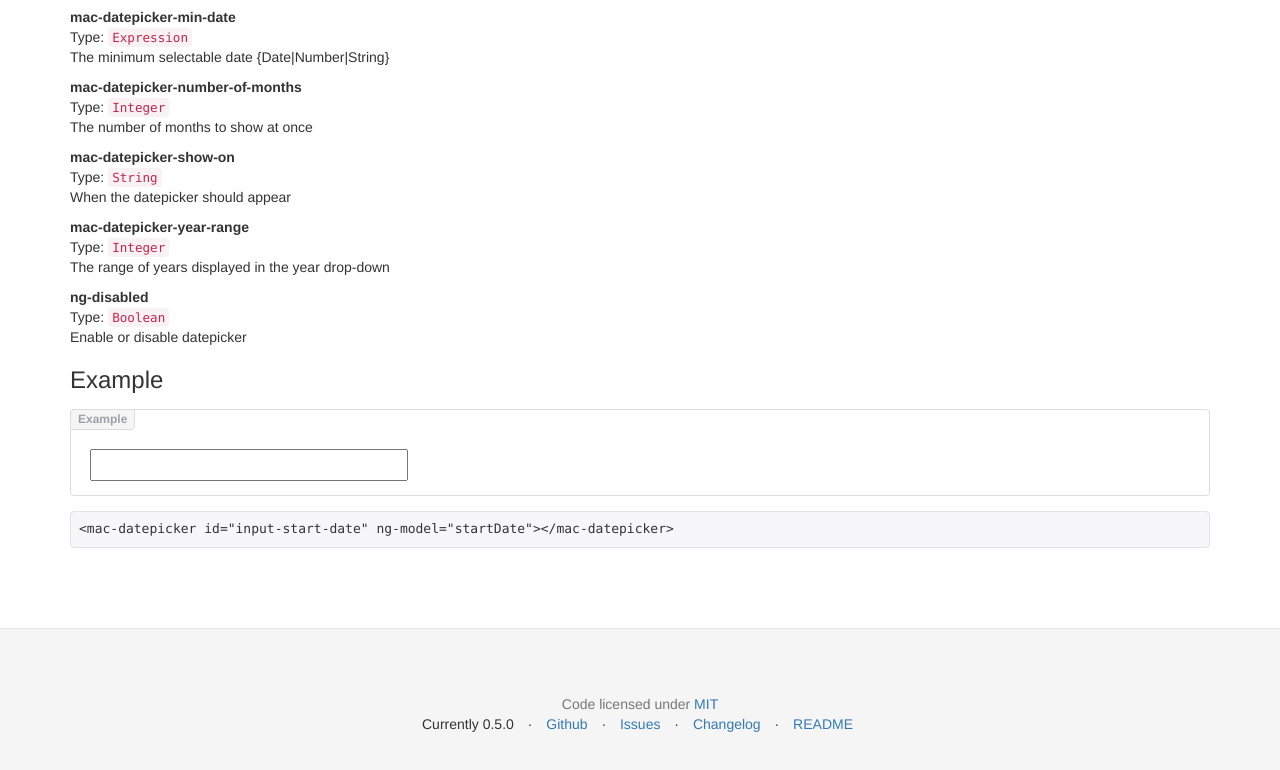
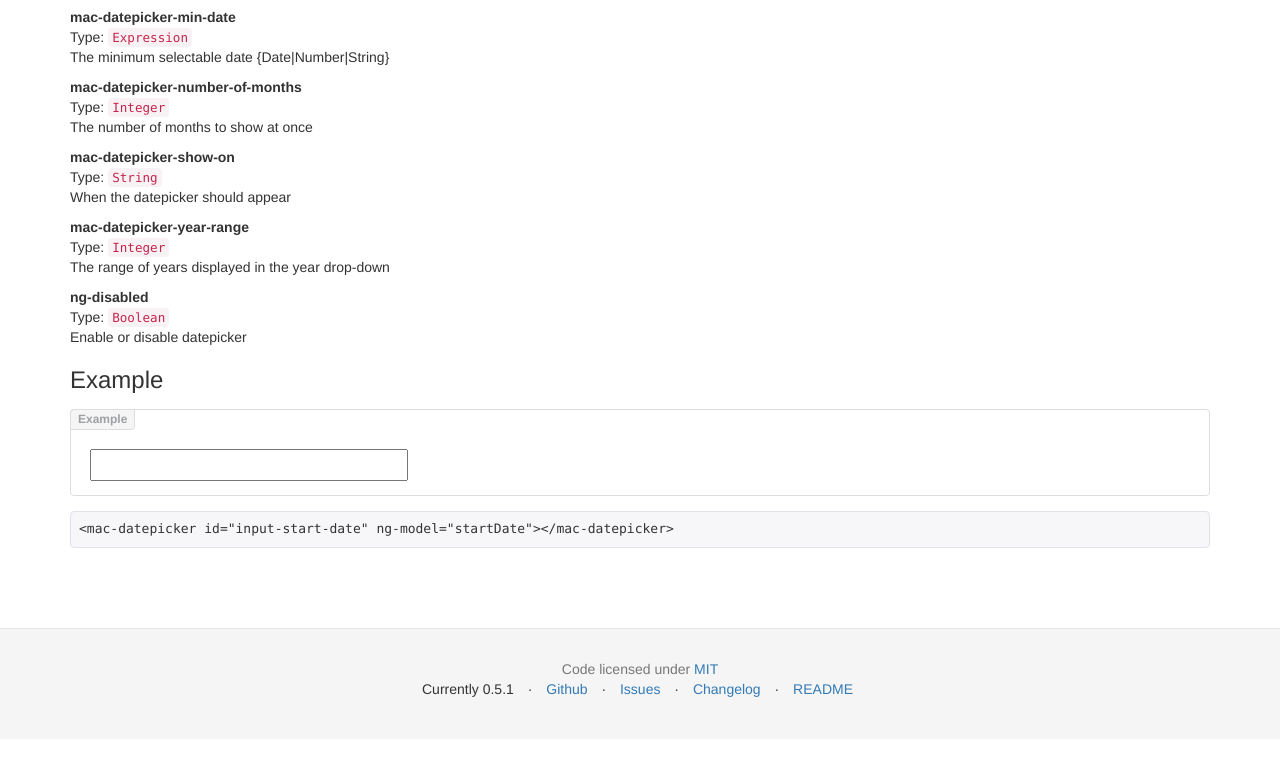
Before and after one commit to angular-macgyver/macgyver-datepicker, a website: page index.html in a window 1280 px wide. Shown: the part 1433-2203 px from the top of the page. After the commit the page ends 2172 px from the top, so only its background shows below. Drawn offline with nearby package versions, Linux system fonts and the light colour scheme; grey boxes are pictures that could not be loaded.

Commit message:
docs(index): Update index

```diff
--- a/index.html
+++ b/index.html
@@ -94,19 +94,11 @@
     </div>
 
     <footer class="footer">
-      <ul class="list-inline">
-        <li>
-          <iframe src="http://ghbtns.com/github-btn.html?user=angular-macgyver&repo=macgyver-datepicker&type=watch&count=true" allowtransparency="true" frameborder="0" scrolling="0" width="110" height="20"></iframe>
-        </li>
-        <li>
-          <iframe src="http://ghbtns.com/github-btn.html?user=angular-macgyver&repo=macgyver-datepicker&type=fork&count=true" allowtransparency="true" frameborder="0" scrolling="0" width="95" height="20"></iframe>
-        </li>
-      </ul>
       <div class="container">
         <p>Code licensed under&nbsp;<a href="https://github.com/angular-macgyver/macgyver-datepicker/blob/master/LICENSE">MIT</a></p>
       </div>
       <ul class="list-inline">
-        <li>Currently 0.5.0</li>
+        <li>Currently 0.5.1</li>
         <li>&middot;</li>
         <li><a href="https://github.com/angular-macgyver/macgyver-datepicker">Github</a></li>
         <li>&middot;</li>
```
